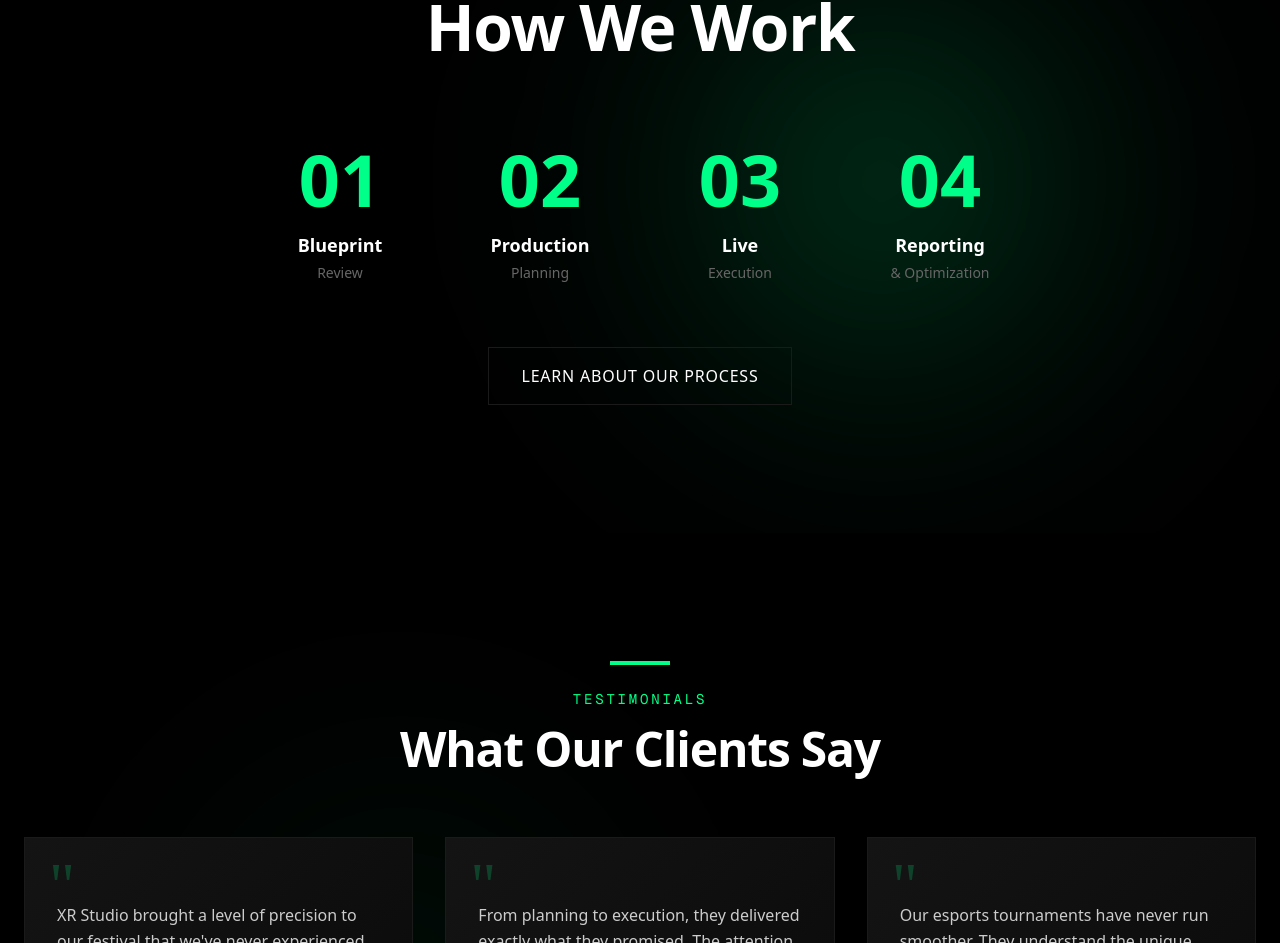
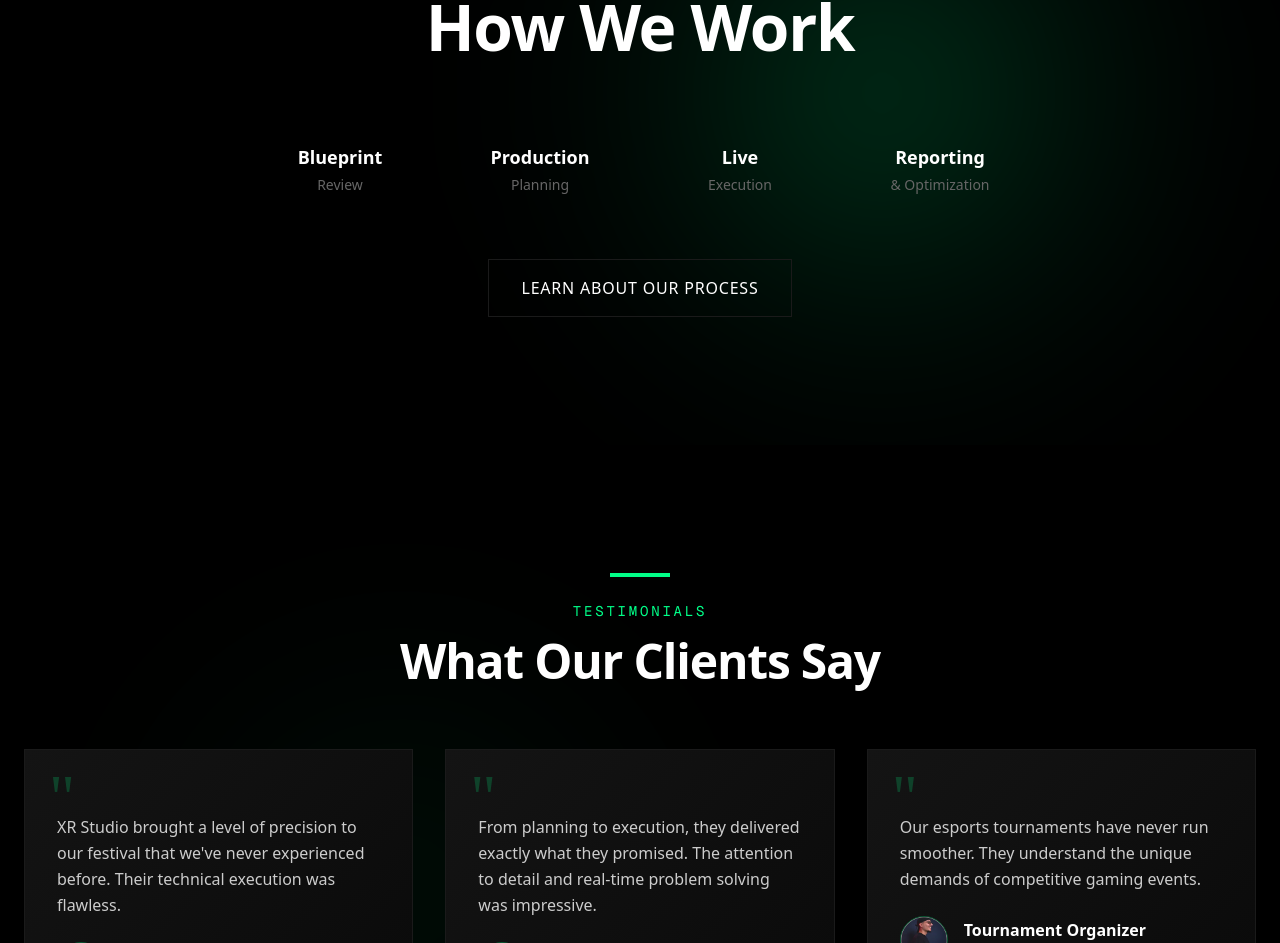
Before and after one commit to LorenzoWynberg/xrstudio.io, a Next.js app: page / in a window 1280 px wide. Shown: the part 3885-4828 px from the top of the page. Built offline with nearby package versions, Linux system fonts and the light colour scheme.

Commit message:
Remove numbers from process section

```diff
--- a/app/page.tsx
+++ b/app/page.tsx
@@ -418,9 +418,6 @@ export default function Home() {
           <div className="flex justify-center items-start gap-4 md:gap-0">
             {processSteps.map((step, i) => (
               <StaggerContainer key={i} className="flex-1 max-w-[200px] text-center px-4">
-                <div className="text-6xl md:text-7xl font-bold text-[#00ff88] mb-4">
-                  {step.number}
-                </div>
                 <h3 className="text-lg font-semibold text-white mb-1">{step.title}</h3>
                 <p className="text-sm text-[#666]">{step.subtitle}</p>
               </StaggerContainer>
```
